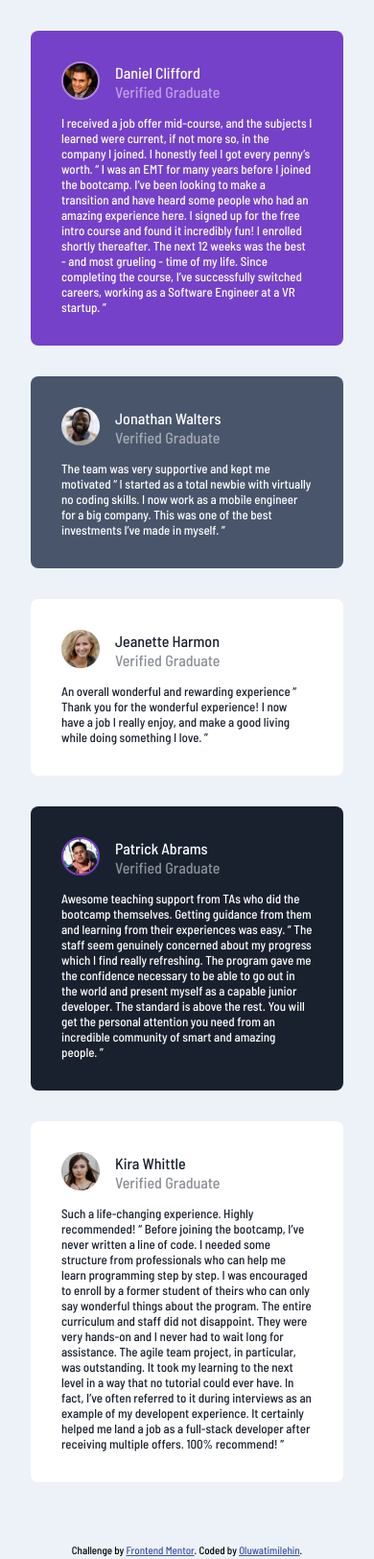
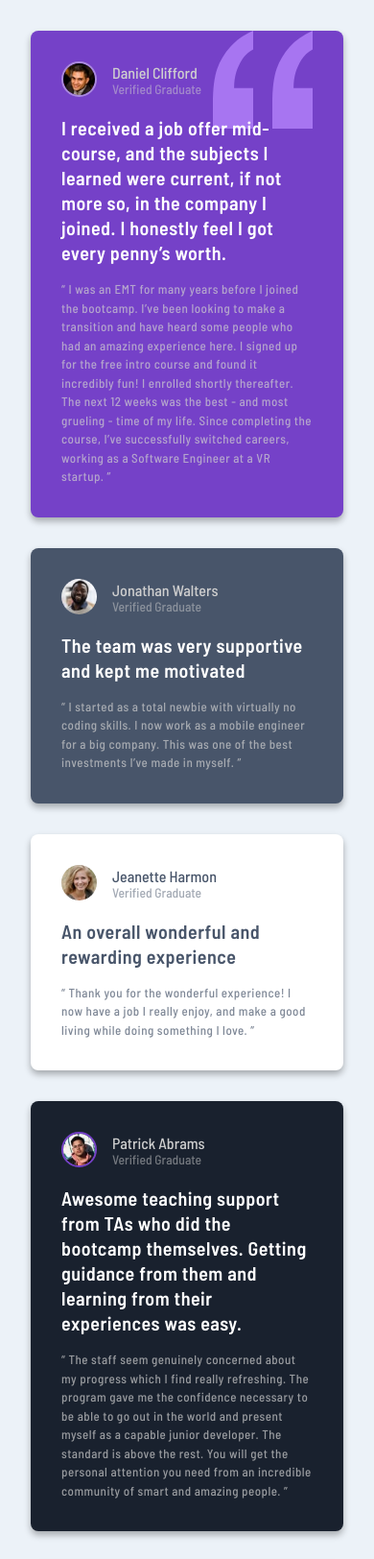
Before and after one commit to coder-teamie/testimonial-grid-design, a plain HTML site: page index.html in a window 390 px wide. Shown: the top 1624 px of the page at 96% size. Drawn offline with Linux system fonts and the light colour scheme.

Commit message:
testimonial grid secton challenge completed

```diff
--- a/dist/css/main.css
+++ b/dist/css/main.css
@@ -15,6 +15,25 @@
 .grid-1 {
   background-color: #7541c8;
   color: white;
+  position: relative;
+}
+
+.grid-1 .testimonial h3 {
+  z-index: 5;
+}
+
+.grid-1 .author-img {
+  border: 0.17rem solid rgba(255, 255, 255, 0.386);
+}
+
+.grid-1::after {
+  content: url("/images/bg-pattern-quotation.svg");
+  width: 6rem;
+  height: 1rem;
+  color: #ecf2f8;
+  position: absolute;
+  top: 0;
+  right: 2.5rem;
 }
 
 .grid-2 {
@@ -22,9 +41,21 @@
   color: white;
 }
 
-.grid-3 {
+.grid-3, .grid-5 {
   color: #19212e;
   background-color: white;
+}
+
+.grid-3 .author-info, .grid-5 .author-info {
+  color: #48556a;
+}
+
+.grid-3 .testimonial, .grid-5 .testimonial {
+  color: #48556a;
+}
+
+.grid-3 .testimonial h3, .grid-5 .testimonial h3 {
+  color: #48556a;
 }
 
 .grid-4 {
@@ -32,9 +63,8 @@
   color: white;
 }
 
-.grid-5 {
-  background-color: white;
-  color: #19212e;
+.grid-4 .author-img {
+  border: 0.17rem solid #7541c8;
 }
 
 .comment-author {
@@ -44,16 +74,23 @@
   column-gap: 1rem;
   height: 40px;
   margin-bottom: 1rem;
+  color: #cfcfcf;
 }
 
 .author-img {
   border-radius: 50%;
-  width: 40px;
-  height: 40px;
+  width: 37px;
+  height: 37px;
 }
 
 .author-info {
   justify-self: start;
+  text-transform: capitalize;
+}
+
+.author-info p:nth-child(even) {
+  opacity: 50%;
+  font-size: 0.85rem;
 }
 
 .author-info p {
@@ -61,20 +98,23 @@
   font-size: 1rem;
 }
 
-.author-info {
-  text-transform: capitalize;
+.testimonial {
+  display: grid;
+  grid-template-columns: 1fr;
 }
 
-.author-info p:nth-child(even) {
-  opacity: 50%;
+.testimonial h3 {
+  font-size: 1.25rem;
+  margin-bottom: 1rem;
+  color: white;
+  line-height: 1.3;
+  letter-spacing: 0.5px;
 }
 
-.grid-1 .author-img {
-  border: 0.17rem solid rgba(255, 255, 255, 0.386);
-}
-
-.grid-4 .author-img {
-  border: 0.17rem solid #7541c8;
+.testimonial p {
+  opacity: 0.7;
+  line-height: 1.5;
+  letter-spacing: 0.5px;
 }
 
 body {
@@ -82,6 +122,14 @@ body {
   font-family: Barlow Semi Condensed;
   font-size: 13px;
   background: #ecf2f8;
+}
+
+main {
+  display: grid;
+  max-width: 1600px;
+  width: 100%;
+  margin: 0 auto;
+  justify-content: center;
 }
 
 .section-center {
@@ -93,4 +141,63 @@ body {
   margin-bottom: 2rem;
   border-radius: 0.5rem;
   padding: 2rem;
+  max-width: 22rem;
+  margin-left: auto;
+  margin-right: auto;
+  color: #cfcfcf;
+  transition: all 0.2s linear;
+  box-shadow: 0px 4px 7px 0px rgba(0, 0, 0, 0.3);
 }
+
+.grid:hover {
+  box-shadow: 0px 5px 8px 1px rgba(0, 0, 0, 0.41);
+}
+
+@media screen and (min-width: 1400px) {
+  main {
+    padding: 7rem;
+  }
+}
+
+@media screen and (min-width: 1400px) {
+  .section-center {
+    max-width: 1400px;
+    width: 100%;
+    gap: 2rem;
+    grid-template-columns: repeat(4, 270px);
+    grid-template-rows: 310px 290px;
+    grid-template-areas: 'grid-1 grid-1 grid-2 grid-5'
+ 'grid-3 grid-4 grid-4 grid-5';
+  }
+  .section-center .grid {
+    height: 100%;
+    max-width: none;
+  }
+  .section-center .grid-1 {
+    grid-area: grid-1;
+  }
+  .section-center .grid-1::after {
+    right: 7rem;
+  }
+  .section-center .grid-2 {
+    grid-area: grid-2;
+  }
+  .section-center .grid-3, .section-center .grid-5 {
+    grid-area: grid-3;
+  }
+  .section-center .grid-4 {
+    grid-area: grid-4;
+  }
+  .section-center .grid-5 {
+    grid-area: grid-5;
+  }
+}
+
+.attribution {
+  font-size: 1rem;
+  text-align: center;
+}
+
+.attribution a {
+  color: #3e52a3;
+}
--- a/index.html
+++ b/index.html
@@ -14,22 +14,12 @@
 
     <link rel="stylesheet" href="../dist/css/main.css" />
 
-    <title>Frontend Mentor | Testimonial Grid Section</title>
-
-    <!-- Feel free to remove these styles or customise in your own stylesheet 👍 -->
-    <style>
-      .attribution {
-        font-size: 11px;
-        text-align: center;
-      }
-      .attribution a {
-        color: hsl(228, 45%, 44%);
-      }
-    </style>
+    <title>Frontend Mentor | Testimonial grid Section</title>
   </head>
   <body>
+    <main>
       <section class="section-center">
-      <!-- single card -->
+        <!-- single grid -->
         <article class="grid grid-1">
           <div class="comment-author">
             <div class="author-img-container">
@@ -40,54 +30,78 @@
               <p>verified graduate</p>
             </div>
           </div>
+          <div class="testimonial">
+            <h3>
               I received a job offer mid-course, and the subjects I learned were
-        current, if not more so, in the company I joined. I honestly feel I got
-        every penny’s worth. “ I was an EMT for many years before I joined the
-        bootcamp. I’ve been looking to make a transition and have heard some
-        people who had an amazing experience here. I signed up for the free
-        intro course and found it incredibly fun! I enrolled shortly thereafter.
-        The next 12 weeks was the best - and most grueling - time of my life.
-        Since completing the course, I’ve successfully switched careers, working
-        as a Software Engineer at a VR startup. ”
+              current, if not more so, in the company I joined. I honestly feel
+              I got every penny’s worth.
+            </h3>
+            <p>
+              “ I was an EMT for many years before I joined the bootcamp. I’ve
+              been looking to make a transition and have heard some people who
+              had an amazing experience here. I signed up for the free intro
+              course and found it incredibly fun! I enrolled shortly thereafter.
+              The next 12 weeks was the best - and most grueling - time of my
+              life. Since completing the course, I’ve successfully switched
+              careers, working as a Software Engineer at a VR startup. ”
+            </p>
+          </div>
         </article>
-      <!-- end of single card -->
+        <!-- end of single grid -->
 
-      <!-- single card -->
+        <!-- single grid -->
         <article class="grid grid-2">
           <div class="comment-author">
             <div class="author-img-container">
-            <img src="./images/image-jonathan.jpg" class="author-img" alt="" />
+              <img
+                src="./images/image-jonathan.jpg"
+                class="author-img"
+                alt=""
+              />
             </div>
             <div class="author-info">
               <p>jonathan walters</p>
               <p>verified graduate</p>
             </div>
           </div>
-        The team was very supportive and kept me motivated “ I started as a
-        total newbie with virtually no coding skills. I now work as a mobile
-        engineer for a big company. This was one of the best investments I’ve
-        made in myself. ”
+          <div class="testimonial">
+            <h3>The team was very supportive and kept me motivated</h3>
+            <p>
+              “ I started as a total newbie with virtually no coding skills. I
+              now work as a mobile engineer for a big company. This was one of
+              the best investments I’ve made in myself. ”
+            </p>
+          </div>
         </article>
-      <!-- end of single card -->
+        <!-- end of single grid -->
 
-      <!-- single card -->
+        <!-- single grid -->
         <article class="grid grid-3">
           <div class="comment-author">
             <div class="author-img-container">
-            <img src="./images/image-jeanette.jpg" class="author-img" alt="" />
+              <img
+                src="./images/image-jeanette.jpg"
+                class="author-img"
+                alt=""
+              />
             </div>
             <div class="author-info">
               <p>jeanette harmon</p>
               <p>verified graduate</p>
             </div>
           </div>
-        An overall wonderful and rewarding experience “ Thank you for the
-        wonderful experience! I now have a job I really enjoy, and make a good
-        living while doing something I love. ”
+          <div class="testimonial">
+            <h3>An overall wonderful and rewarding experience</h3>
+            <p>
+              “ Thank you for the wonderful experience! I now have a job I
+              really enjoy, and make a good living while doing something I love.
+              ”
+            </p>
+          </div>
         </article>
-      <!-- end of single card -->
+        <!-- end of single grid -->
 
-      <!-- single card -->
+        <!-- single grid -->
         <article class="grid grid-4">
           <div class="comment-author">
             <div class="author-img-container">
@@ -98,18 +112,25 @@
               <p>verified graduate</p>
             </div>
           </div>
+          <div class="testimonial">
+            <h3>
               Awesome teaching support from TAs who did the bootcamp themselves.
-        Getting guidance from them and learning from their experiences was easy.
-        “ The staff seem genuinely concerned about my progress which I find
-        really refreshing. The program gave me the confidence necessary to be
-        able to go out in the world and present myself as a capable junior
-        developer. The standard is above the rest. You will get the personal
-        attention you need from an incredible community of smart and amazing
-        people. ”
+              Getting guidance from them and learning from their experiences was
+              easy.
+            </h3>
+            <p>
+              “ The staff seem genuinely concerned about my progress which I
+              find really refreshing. The program gave me the confidence
+              necessary to be able to go out in the world and present myself as
+              a capable junior developer. The standard is above the rest. You
+              will get the personal attention you need from an incredible
+              community of smart and amazing people. ”
+            </p>
+          </div>
         </article>
-      <!-- end of single card -->
+        <!-- end of single grid -->
 
-      <!-- single card -->
+        <!-- single grid -->
         <article class="grid grid-5">
           <div class="comment-author">
             <div class="author-img-container">
@@ -120,19 +141,25 @@
               <p>verified graduate</p>
             </div>
           </div>
-        Such a life-changing experience. Highly recommended! “ Before joining
-        the bootcamp, I’ve never written a line of code. I needed some structure
-        from professionals who can help me learn programming step by step. I was
-        encouraged to enroll by a former student of theirs who can only say
-        wonderful things about the program. The entire curriculum and staff did
-        not disappoint. They were very hands-on and I never had to wait long for
-        assistance. The agile team project, in particular, was outstanding. It
-        took my learning to the next level in a way that no tutorial could ever
-        have. In fact, I’ve often referred to it during interviews as an example
-        of my developent experience. It certainly helped me land a job as a
-        full-stack developer after receiving multiple offers. 100% recommend! ”
+          <div class="testimonial">
+            <h3>Such a life-changing experience. Highly recommended!</h3>
+            <p>
+              “ Before joining the bootcamp, I’ve never written a line of code.
+              I needed some structure from professionals who can help me learn
+              programming step by step. I was encouraged to enroll by a former
+              student of theirs who can only say wonderful things about the
+              program. The entire curriculum and staff did not disappoint. They
+              were very hands-on and I never had to wait long for assistance.
+              The agile team project, in particular, was outstanding. It took my
+              learning to the next level in a way that no tutorial could ever
+              have. In fact, I’ve often referred to it during interviews as an
+              example of my developent experience. It certainly helped me land a
+              job as a full-stack developer after receiving multiple offers.
+              100% recommend! ”
+            </p>
+          </div>
         </article>
-      <!-- end of single card -->
+        <!-- end of single grid -->
       </section>
       <!-- end of section -->
 
@@ -140,7 +167,9 @@
         Challenge by
         <a href="https://www.frontendmentor.io?ref=challenge" target="_blank"
           >Frontend Mentor</a
-      >. Coded by <a href="https://github.com/coder-teamie/">Oluwatimilehin</a>.
+        >. Coded by
+        <a href="https://github.com/coder-teamie/">Oluwatimilehin</a>.
       </div>
+    </main>
   </body>
 </html>
```
Also changed, not shown: images/Desktop Layout Screenshot.png (added), images/Mobile Layout Screenshot.png (added), 3 other files. Lines whose indentation alone changed are shown as unchanged.
